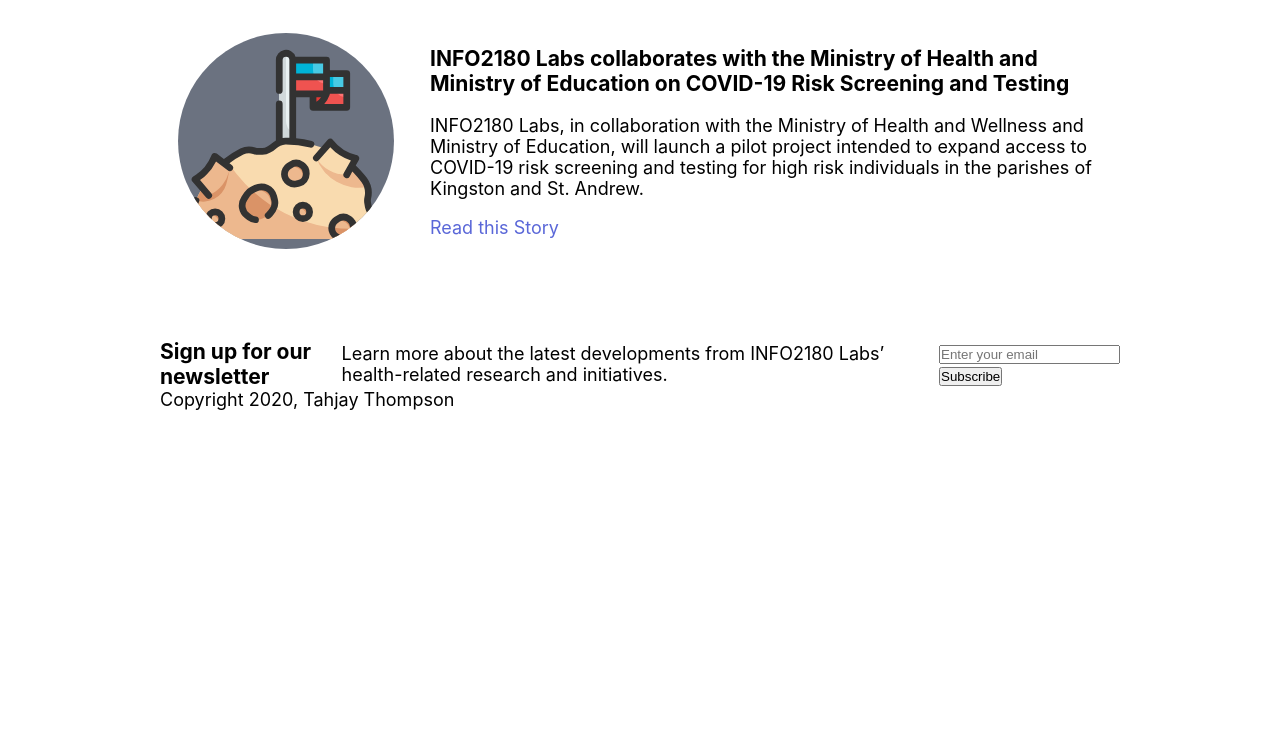
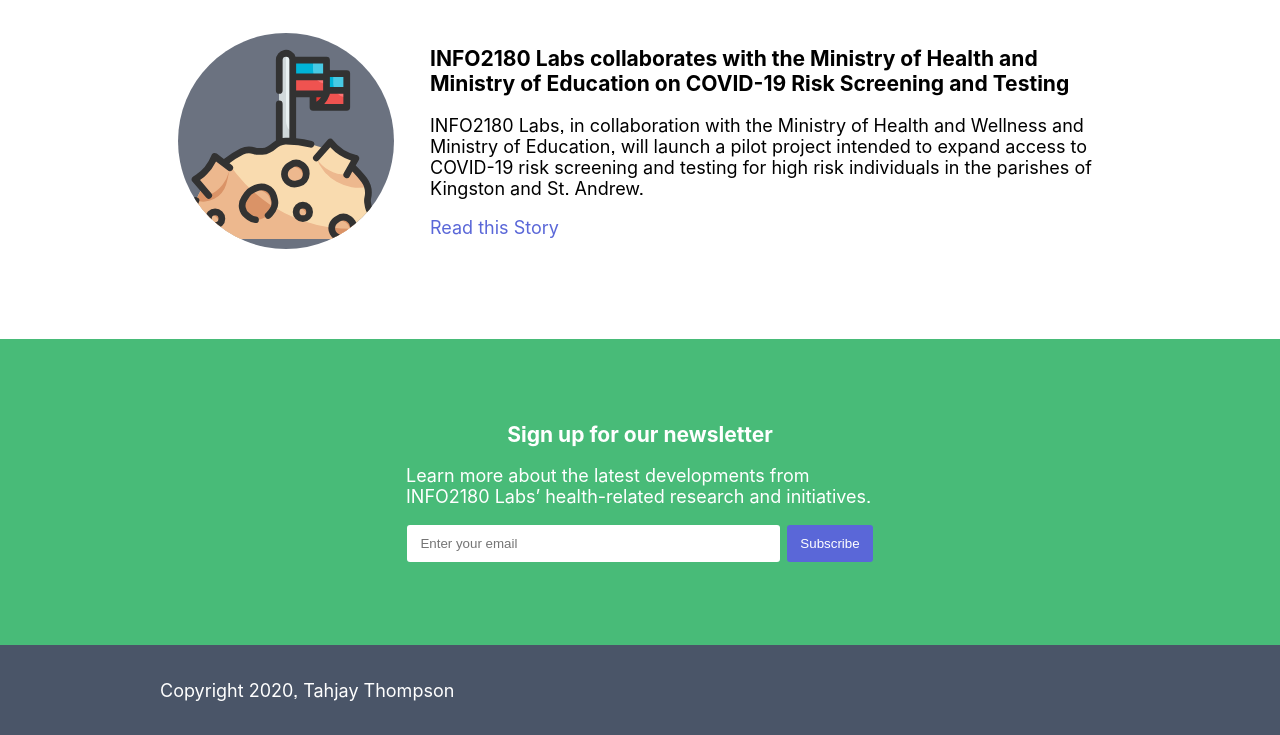
Before and after one commit to TahjayThompson/info2180-project1, a plain HTML site: page index.html in a window 1280 px wide. Shown: the part 1605-2340 px from the top of the page. Before the commit the page ends 2015 px from the top, so only its background shows below. Drawn offline with Linux system fonts and the light colour scheme.

Commit message:
added more styles for all sections

```diff
--- a/styles.css
+++ b/styles.css
@@ -4,6 +4,7 @@ body {
     font-size: var(--default-font-size);
     font-family:var(--font-family);
     box-sizing: border-box;
+    font-feature-settings: "ss07";
 }
 
 *{
@@ -236,4 +237,69 @@ font-size: 16px;
 
 
 
+
+/* Newsletter */
+
+.newsletter{
+    height: 15em;
+    background-color:#48BB78 ;
+    color:white;
+    padding:1em;
+    display:flex;
+    align-items: center;
+    justify-content: center;
+    flex-direction: column;
+
+}
+
+.newsletter .container{
+    display:flex;
+    align-items: center;
+    justify-content: center;
+    flex-direction: column;
+    width: 30em;
+}
+
+.newsletter .container p{
+    padding: 1em 2em;
+}
+form{
+    display:flex;
+    align-items: center;
+    justify-content: space-between;
+    flex-direction: row;
+}
+#email{
+    border-radius: 3px;
+    padding:.8em 1em;
+    border:none;
+    margin-right: .5em;
+    width: 26em;
+}
+
+.btn{
+    background-color:#5A67D8;
+    color:white;
+    border:none;
+    border-radius: 3px;
+    padding:.8em 1em;
+}
+.form-group{
+
+}
 /*  Footer*/
+
+footer{
+    background-color:#4A5568 ;
+    color: white;
+    height: 3em;
+    padding:1em;
+    display:flex;
+    align-items: center;
+    justify-content: center;
+    flex-direction: column;
+}
+
+footer .container{
+
+}
```
